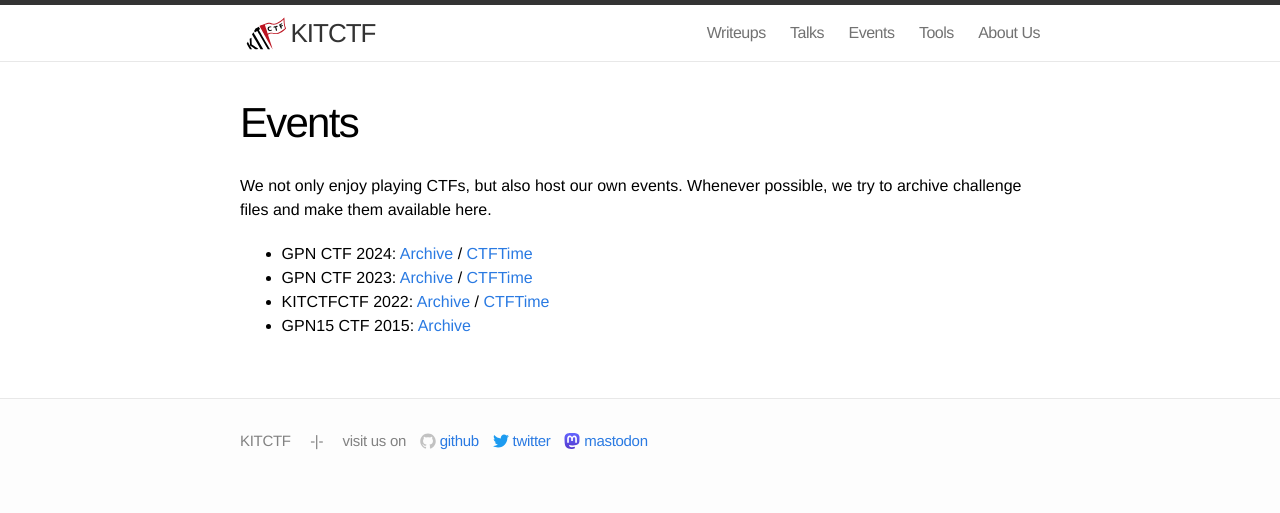
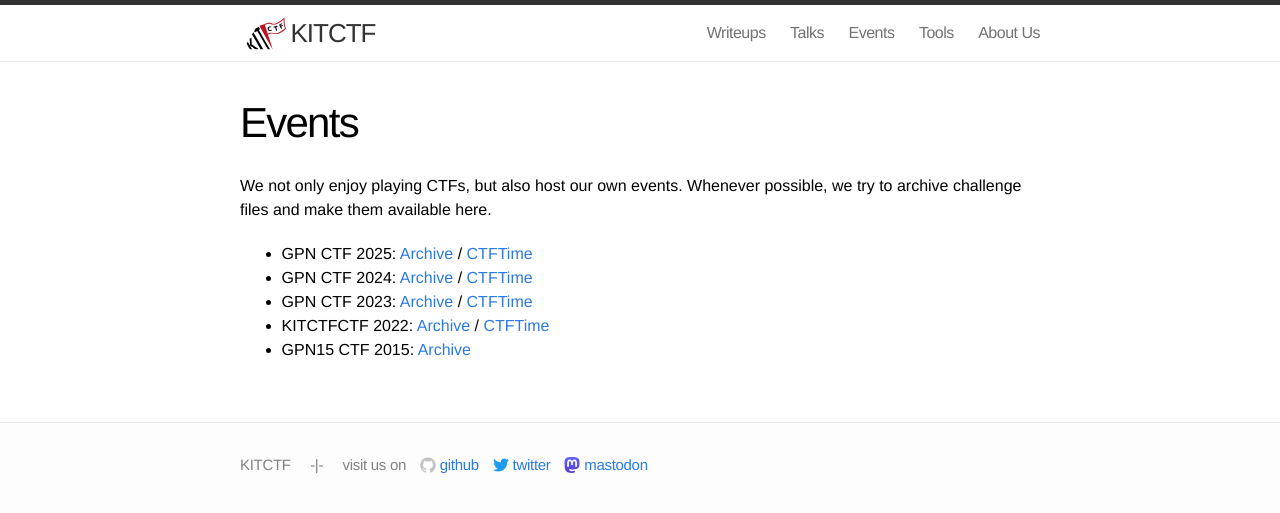
Before and after one commit to kitctf/www, a Jekyll site: the page built from events.md, in a window 1280 px wide. Shown: the top 513 px of the page. Built offline with Jekyll 4.4.1, drawn with Linux system fonts in a browser that asks for light colours.

Commit message:
feat: add GPN CTF 2025 to events history

```diff
--- a/events.md
+++ b/events.md
@@ -7,6 +7,7 @@ permalink: /events/
 We not only enjoy playing CTFs, but also host our own events.
 Whenever possible, we try to archive challenge files and make them available here.
 
+ * GPN CTF 2025: [Archive](https://gpn23.ctf.kitctf.de/) / [CTFTime](https://ctftime.org/event/2694)
  * GPN CTF 2024: [Archive](https://gpn22.ctf.kitctf.de/) / [CTFTime](https://ctftime.org/event/2257)
  * GPN CTF 2023: [Archive](https://gpn21.ctf.kitctf.de/) / [CTFTime](https://ctftime.org/event/1965)
  * KITCTFCTF 2022: [Archive](https://2022.ctf.kitctf.de/) / [CTFTime](https://ctftime.org/event/1810)
```
